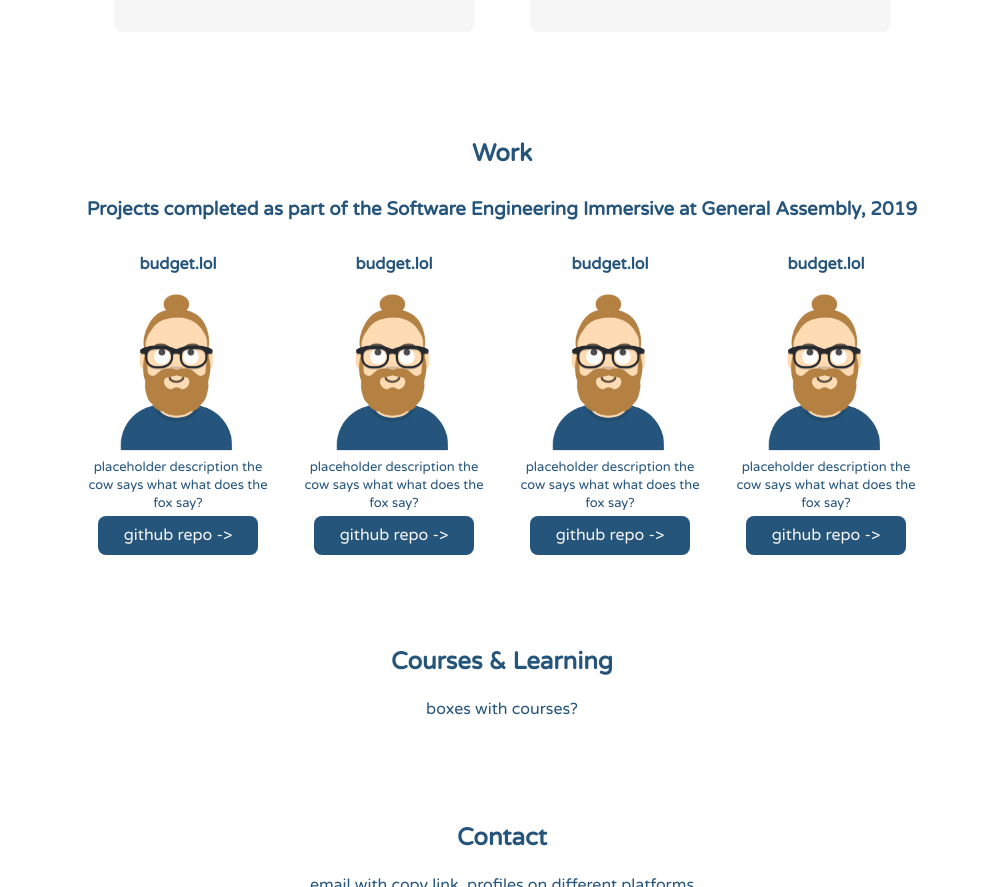
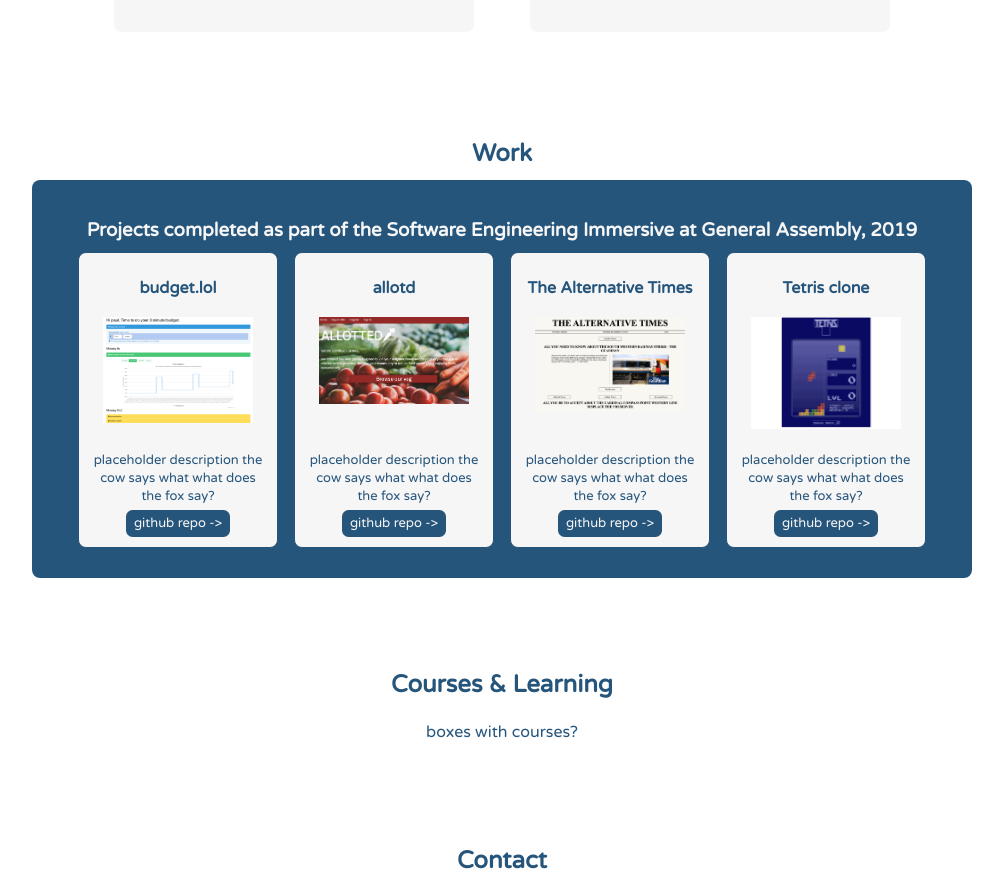
Before and after one commit to paulcooke/paulcooke.github.io, a Gatsby site: page / in a window 1280 px wide. Shown: the part 1163-2050 px from the top of the page, without its empty margins (138-1141 px from the left). Built offline with nearby package versions, Linux system fonts and the light colour scheme; Gatsby itself is replaced by a stand-in of ours.

Commit message:
added more styling and content for work section but going to have a rethink

```diff
--- a/src/components/index-page/StyledSectionWork.js
+++ b/src/components/index-page/StyledSectionWork.js
@@ -2,15 +2,24 @@
 import styled from 'styled-components'
 import { StyledSection } from '../StyledBody'
 import hipsterPlaceholder from '../../images/hipster-paul.png'
+import budgetlol from '../../images/budgetlol.png'
+import allotd from '../../images/allotd.png'
+import alternativetimes from '../../images/alternativetimes.png'
+import tetris from '../../images/tetris.png'
 
 const StyledSectionTwo = styled(StyledSection)`
-
+  padding: 40px 10px;
 `
 const ProjectsWrapper = styled.div`
   display: flex;
   flex-direction: column;
+  background: #26557c;
+  color: #F6F6F6;
+  padding: 30px;
+  border-radius: 0.5em;
   h3 {
     text-align: center;
+    margin: 10px auto;
   }
 `
 
@@ -24,6 +33,11 @@
   display: flex;
   flex-direction: column;
   max-width: 200px;
+  border: 1px solid #26557c;
+  border-radius: 0.5em;
+  padding: 10px;
+  background: #F6F6F6;
+  color: #26557c;
     h4 {
       text-align: center;
       margin: 16px auto;
@@ -36,8 +50,8 @@
 
 const ProjectImgeContainer = styled.div`
   margin: 4px auto;
-  max-width: 150px;
-  max-height: 150px;
+  width: 150px;
+  height: 120px;
   img {
     width: 100%
   }
@@ -47,8 +61,9 @@
   background: #26557c;
   color: #F6F6F6;
   text-align: center;
-  padding: 10px 0;
-  margin: 0 20px;
+  padding: 6px 8px;
+  margin: 0 auto;
+  font-size: small;
   transition: 0.2s;
   border-radius: 0.5em;
   &:hover {
@@ -56,14 +71,13 @@
     color: #26557c;
     border-radius: 0.5em;
   }
-
 `
 
 const projectList = [
-  { name: 'budget.lol', img: hipsterPlaceholder, description: 'placeholder description the cow says what what does the fox say?', repoLink: 'https://github.com/paulcooke/ga-sei-project-4-budget.lol' },
-  { name: 'budget.lol', img: hipsterPlaceholder, description: 'placeholder description the cow says what what does the fox say?', repoLink: 'https://github.com/paulcooke/ga-sei-project-4-budget.lol' },
-  { name: 'budget.lol', img: hipsterPlaceholder, description: 'placeholder description the cow says what what does the fox say?', repoLink: 'https://github.com/paulcooke/ga-sei-project-4-budget.lol' },
-  { name: 'budget.lol', img: hipsterPlaceholder, description: 'placeholder description the cow says what what does the fox say?', repoLink: 'https://github.com/paulcooke/ga-sei-project-4-budget.lol' }
+  { name: 'budget.lol', img: budgetlol, description: 'placeholder description the cow says what what does the fox say?', repoLink: 'https://github.com/paulcooke/ga-sei-project-4-budget.lol' },
+  { name: 'allotd', img: allotd, description: 'placeholder description the cow says what what does the fox say?', repoLink: 'https://github.com/paulcooke/ga-sei-project-3-allotd' },
+  { name: 'The Alternative Times', img: alternativetimes, description: 'placeholder description the cow says what what does the fox say?', repoLink: 'https://github.com/paulcooke/ga-sei-project-2-the-alternative-times' },
+  { name: 'Tetris clone', img: tetris, description: 'placeholder description the cow says what what does the fox say?', repoLink: 'https://github.com/paulcooke/ga-sei-project-1-tetris-vanilla-javascript' }
 ]
 
 const StyledSectionWork = () => {
```
Also changed, not shown: src/images/allotd.png (added), src/images/alternativetimes.png (added), src/images/budgetlol.png (added), src/images/gatsby-astronaut.png (deleted), src/images/tetris.png (added), 1 other file.
